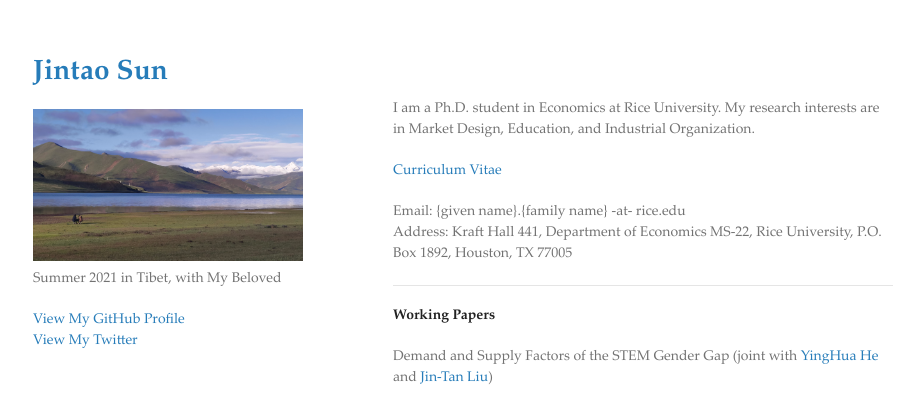
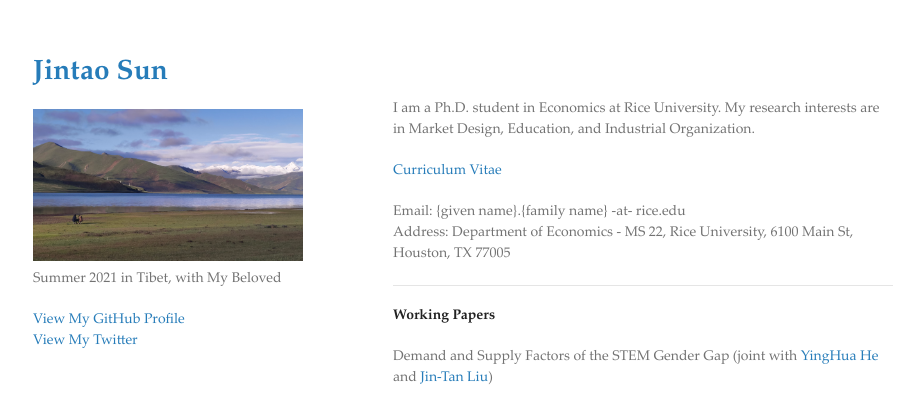
Before and after one commit to jintao-sun/jintao-sun.github.io, a Jekyll site: the page built from index.md, in a window 1280 px wide. Shown: the top 410 px of the page, without its empty margins (177-1101 px from the left). Built offline with Jekyll 4.4.1, drawn with Linux system fonts in a browser that asks for light colours.

Commit message:
Update index.md

```diff
--- a/index.md
+++ b/index.md
@@ -9,7 +9,7 @@ I am a Ph.D. student in Economics at Rice University. My research interests are
 [Curriculum Vitae](./curriculum-vitae.html)
 
 Email: {given name}.{family name} -at- rice.edu \
-Address: Kraft Hall 441, Department of Economics MS-22, Rice University, P.O. Box 1892, Houston, TX 77005
+Address: Department of Economics - MS 22, Rice University, 6100 Main St, Houston, TX 77005
 
 * * *
 
```
